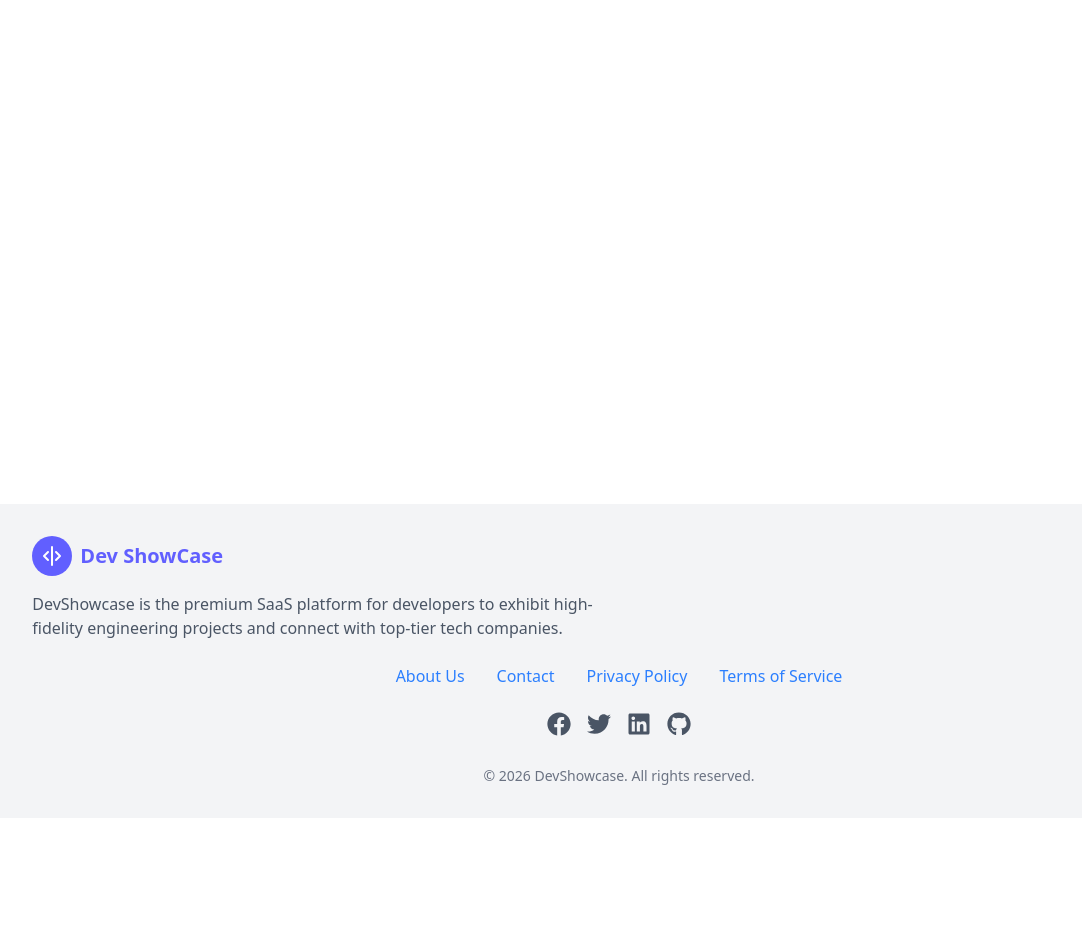
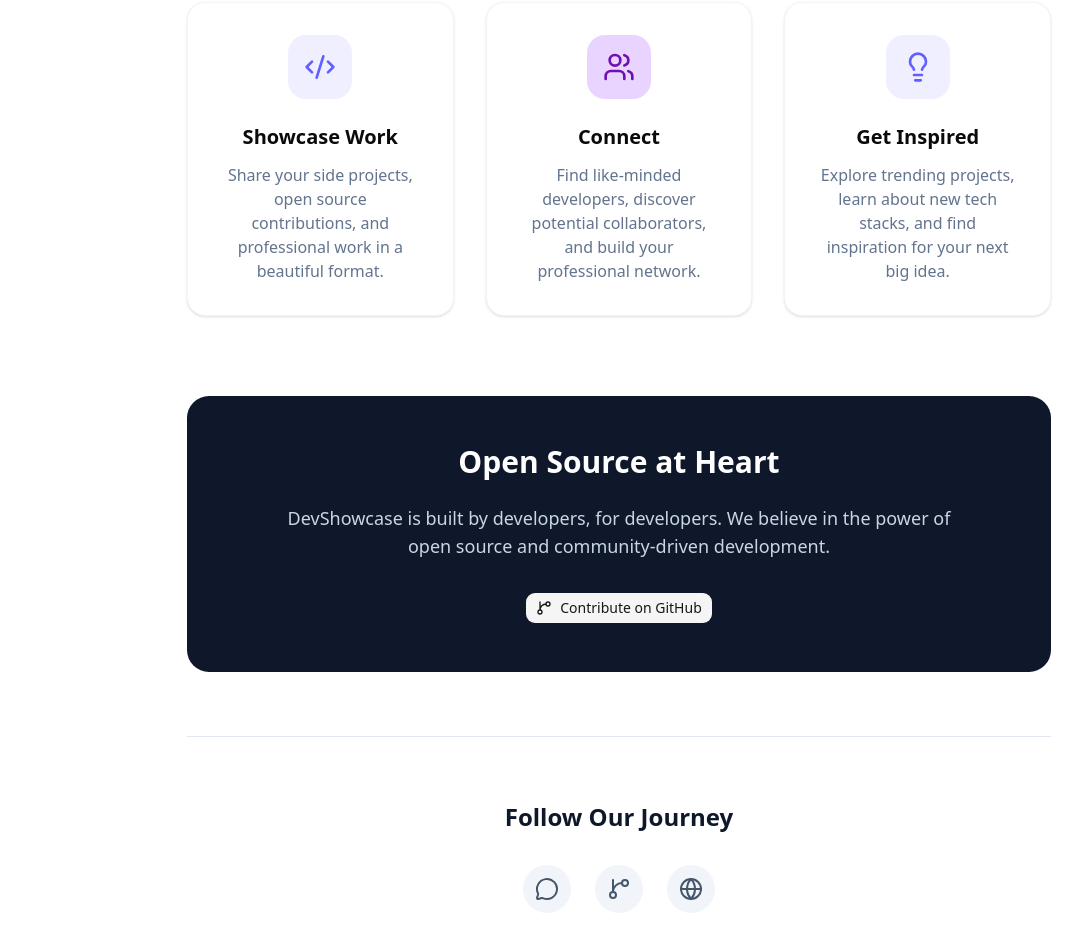
Before and after one commit to noboKumar/DevShowcase-Client, a Next.js app: page /about in a window 1280 px wide. Shown: the part 380-1332 px from the top of the page, without its empty margins (21-1103 px from the left). Before the commit the page ends 1198 px from the top, so only its background shows below. Built offline with nearby package versions, Linux system fonts and the light colour scheme.

Commit message:
ADD: about page

```diff
--- a/src/app/(public)/about/page.tsx
+++ b/src/app/(public)/about/page.tsx
@@ -1,7 +1,109 @@
-import React from "react";
+import { buttonVariants } from "@/components/ui/button";
+import { cn } from "@/lib/utils";
+import {
+  GitBranch,
+  MessageCircle,
+  Globe,
+  Code2,
+  Users,
+  Lightbulb,
+} from "lucide-react";
 
-const page = () => {
-  return <div>About page</div>;
-};
+export default function AboutPage() {
+  return (
+    <div className="container mx-auto max-w-4xl px-4 py-16">
+      <div className="mb-16 text-center">
+        <h1 className="mb-6 text-4xl font-bold text-slate-900 md:text-5xl dark:text-slate-200">
+          About DevShowcase
+        </h1>
+        <p className="mx-auto max-w-3xl text-xl leading-relaxed text-slate-600 dark:text-slate-300">
+          We built DevShowcase to solve a simple problem: developers build
+          amazing things every day, but often struggle to get their work in
+          front of the right audience.
+        </p>
+      </div>
 
-export default page;
+      <div className="mb-20 grid grid-cols-1 gap-8 md:grid-cols-3">
+        <div className="rounded-2xl border border-slate-100 bg-white p-8 text-center shadow-sm dark:bg-slate-900">
+          <div className="bg-primary/10 text-primary mx-auto mb-6 flex h-16 w-16 items-center justify-center rounded-2xl">
+            <Code2 size={32} />
+          </div>
+          <h3 className="mb-3 text-xl font-bold">Showcase Work</h3>
+          <p className="text-slate-500">
+            Share your side projects, open source contributions, and
+            professional work in a beautiful format.
+          </p>
+        </div>
+
+        <div className="rounded-2xl border border-slate-100 bg-white p-8 text-center shadow-sm dark:bg-slate-900">
+          <div className="mx-auto mb-6 flex h-16 w-16 items-center justify-center rounded-2xl bg-purple-200 text-purple-800">
+            <Users size={32} />
+          </div>
+          <h3 className="mb-3 text-xl font-bold">Connect</h3>
+          <p className="text-slate-500">
+            Find like-minded developers, discover potential collaborators, and
+            build your professional network.
+          </p>
+        </div>
+
+        <div className="rounded-2xl border border-slate-100 bg-white p-8 text-center shadow-sm dark:bg-slate-900">
+          <div className="bg-primary/10 text-primary mx-auto mb-6 flex h-16 w-16 items-center justify-center rounded-2xl">
+            <Lightbulb size={32} />
+          </div>
+          <h3 className="mb-3 text-xl font-bold">Get Inspired</h3>
+          <p className="text-slate-500">
+            Explore trending projects, learn about new tech stacks, and find
+            inspiration for your next big idea.
+          </p>
+        </div>
+      </div>
+
+      <div className="mb-16 rounded-3xl bg-slate-900 p-8 text-center text-white md:p-12">
+        <h2 className="mb-6 text-3xl font-bold">Open Source at Heart</h2>
+        <p className="mx-auto mb-8 max-w-2xl text-lg text-slate-300">
+          DevShowcase is built by developers, for developers. We believe in the
+          power of open source and community-driven development.
+        </p>
+        <div className="flex justify-center gap-4">
+          <a
+            href="https://github.com"
+            target="_blank"
+            rel="noopener noreferrer"
+            className={cn(buttonVariants({ variant: "secondary" }), "gap-2")}
+          >
+            <GitBranch size={18} /> Contribute on GitHub
+          </a>
+        </div>
+      </div>
+
+      <div className="border-t border-slate-200 pt-16 text-center">
+        <h2 className="mb-8 text-2xl font-bold text-slate-900 dark:text-slate-200">
+          Follow Our Journey
+        </h2>
+        <div className="flex justify-center gap-6">
+          <a
+            href="#"
+            className="hover:bg-primary flex h-12 w-12 items-center justify-center rounded-full bg-slate-100 text-slate-600 transition-colors hover:text-white"
+          >
+            <MessageCircle size={24} />
+            <span className="sr-only">Social</span>
+          </a>
+          <a
+            href="#"
+            className="hover:bg-primary flex h-12 w-12 items-center justify-center rounded-full bg-slate-100 text-slate-600 transition-colors hover:text-white"
+          >
+            <GitBranch size={24} />
+            <span className="sr-only">GitHub</span>
+          </a>
+          <a
+            href="#"
+            className="hover:bg-primary flex h-12 w-12 items-center justify-center rounded-full bg-slate-100 text-slate-600 transition-colors hover:text-white"
+          >
+            <Globe size={24} />
+            <span className="sr-only">Website</span>
+          </a>
+        </div>
+      </div>
+    </div>
+  );
+}
--- a/src/components/ui/background-ripple-effect.tsx
+++ b/src/components/ui/background-ripple-effect.tsx
@@ -16,7 +16,7 @@ export const BackgroundRippleEffect = ({
     col: number;
   } | null>(null);
   const [rippleKey, setRippleKey] = useState(0);
-  const ref = useRef<any>(null);
+  const ref = useRef(null);
 
   return (
     <div
```
